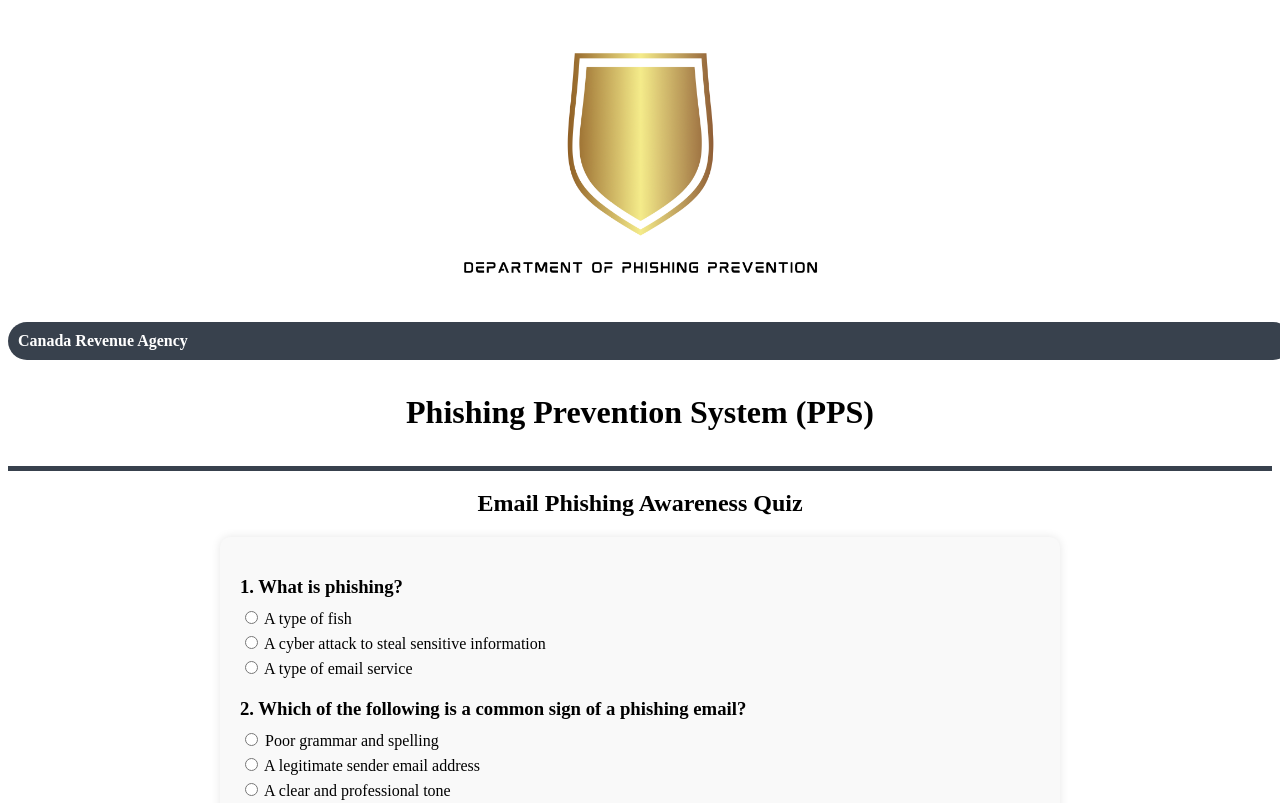
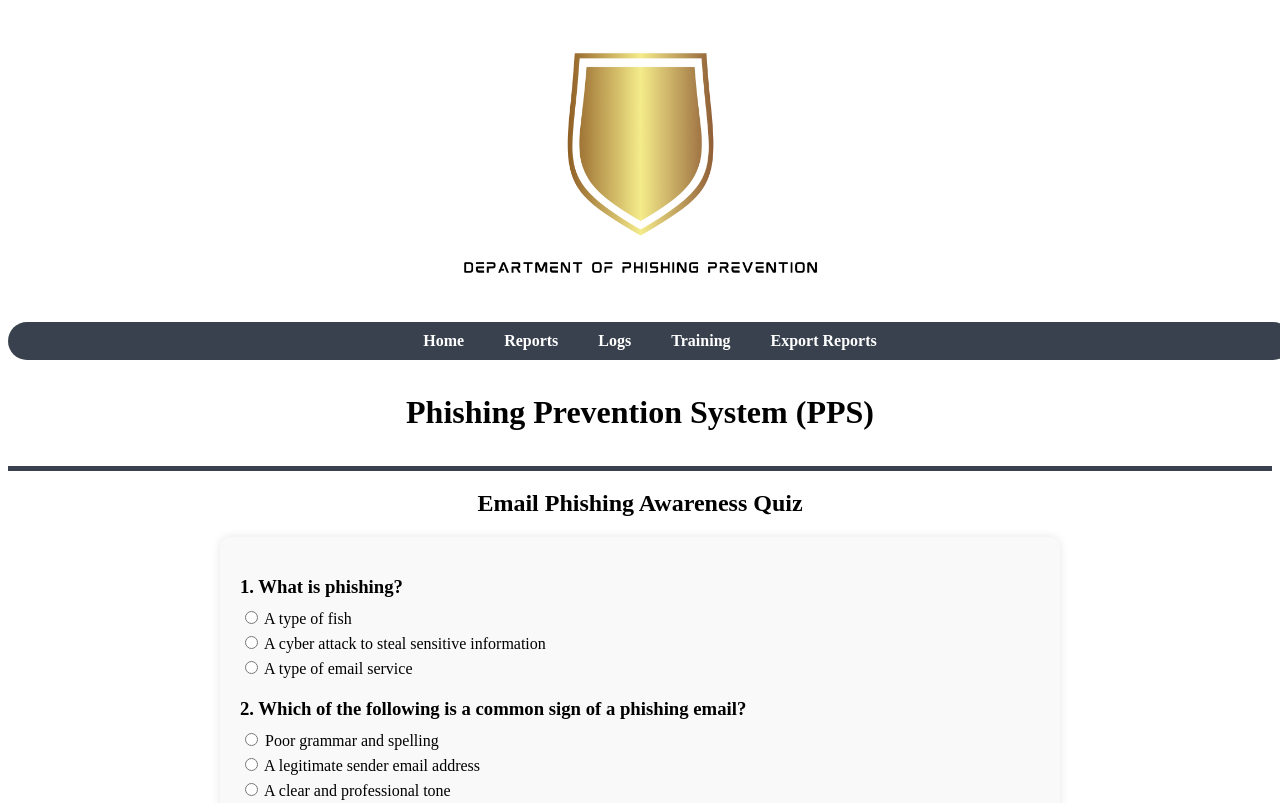
Before and after one commit to kartikayprashar/PhishingPreventionSystem, a website: page quiz.html in a window 1280 px wide. Shown: the top 803 px of the page. Drawn offline with Linux system fonts and the light colour scheme.

Commit message:
Added navigation bar to quiz

```diff
--- a/quiz.html
+++ b/quiz.html
@@ -69,7 +69,15 @@
             <a href="index.html"><img src="Images/GOCLogo.png" alt="GOC Logo"></a>
         </div>
         <div class="company-name">
-            Canada Revenue Agency
+            <nav class="nav-bar">
+                <ul>
+                    <li><a href="overview.html">Home</a></li>
+                    <li><a href="reviewReportedPhishingEmails.html">Reports</a></li>
+                    <li><a href="reviewlogs.html">Logs</a></li>
+                    <li><a href="phishingPreventionEmployeeTraining.html">Training</a></li>
+                    <li><a href="generateReports.html">Export Reports</a></li>
+                </ul>
+            </nav>
         </div>
     </header>
 
```
